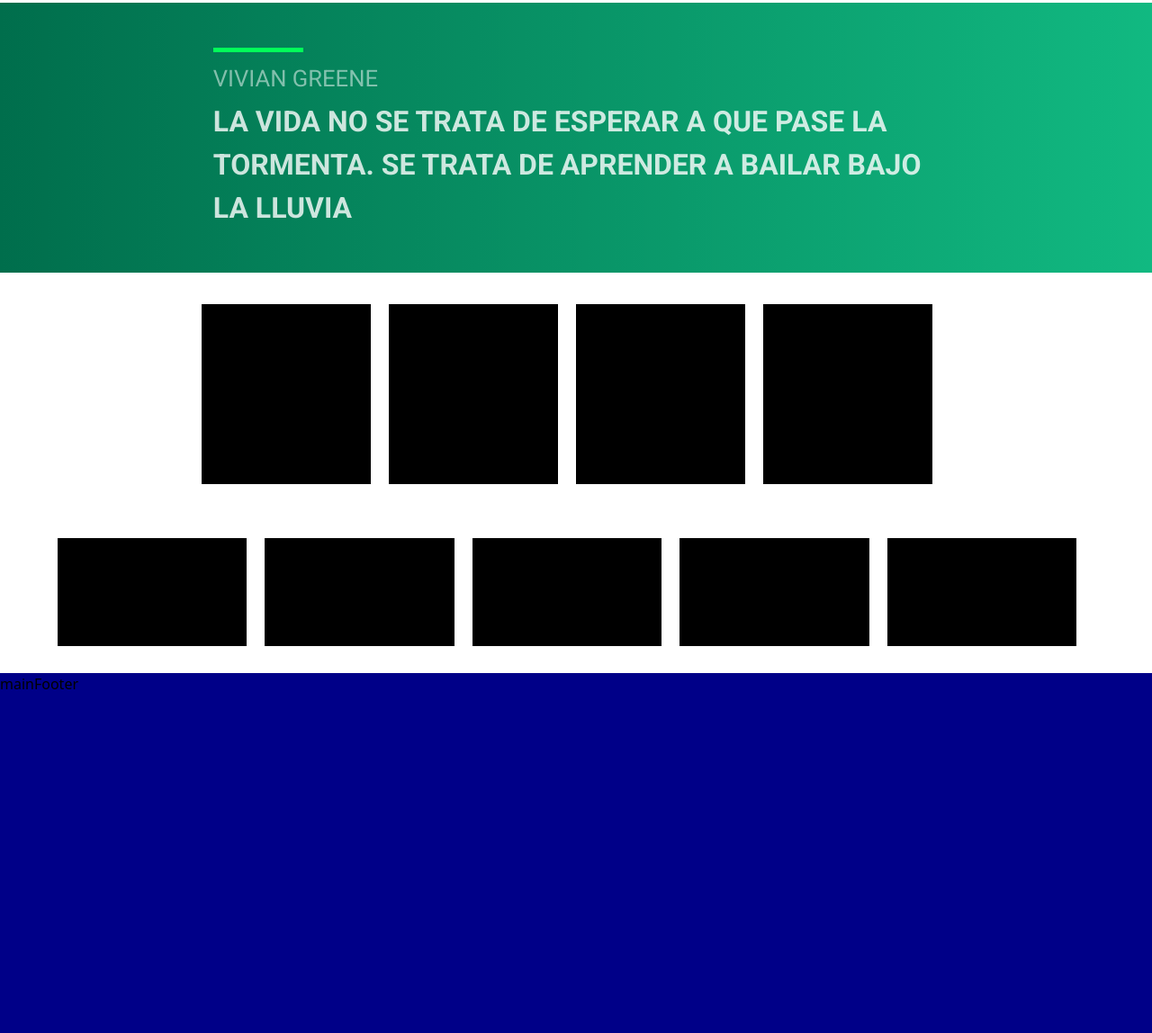
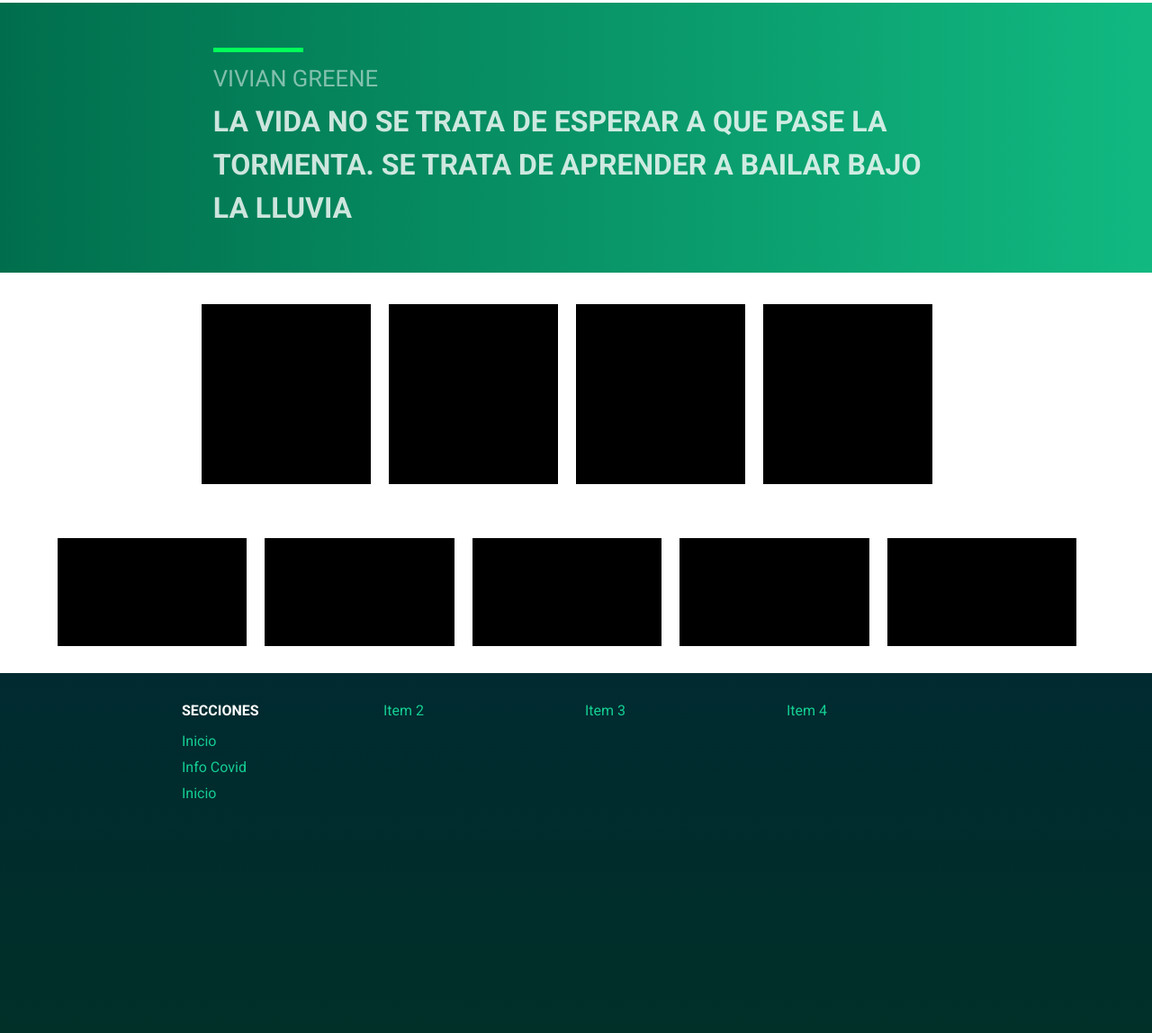
Before and after one commit to mdgdeveloper/csschallenges, a plain HTML site: page eventmanager/index.html in a window 1280 px wide. Shown: the part 1412-2560 px from the top of the page at 90% size. Drawn offline with nearby package versions, Linux system fonts and the light colour scheme.

Commit message:
Eventor 0.1: Ligth update. Structure basis.

```diff
--- a/eventmanager/index.html
+++ b/eventmanager/index.html
@@ -279,6 +279,7 @@
         <div class="item"></div>
         <div class="item"></div>
         <div class="item"></div>
+
       </div>
     </div>
     <div class="logoFooter">
@@ -290,6 +291,33 @@
         <div class="logo"></div>
       </div>
     </div>
-    <div class="mainFooter">mainFooter</div>
+    <div class="mainFooter">
+      <div class="footer-grid">
+        <div class="footer-item">
+          <div class="footer-information">
+            <h3>Secciones</h3>
+            <ul>
+              <li>Inicio</li>
+              <li>Info Covid</li>
+              <li>Inicio</li>
+
+            </ul>
+          </div>
+          <div class="footer-social-media"></div>
+        </div>
+        <div class="footer-item">
+          Item 2
+        </div>
+        <div class="footer-item">
+          Item 3
+        </div>
+        <div class="footer-item">
+          Item 4
+        </div>
+
+      </div>
+
+
+    </div>
   </body>
 </html>
--- a/eventmanager/styles/main.css
+++ b/eventmanager/styles/main.css
@@ -362,6 +362,7 @@ Top Footer
 
 .topFooter .box {
     display: flex;
+    justify-content: center;
     width: 65%;
     margin: 35px auto 0 auto;
 }
@@ -386,8 +387,10 @@ Logo Footer
 
 .logoFooter .logo-grid{
     display:flex;
+    justify-content: center;
     width: 90%;
     margin: 10px auto 0 auto;
+
 }
 
 .logoFooter .logo-grid .logo{
@@ -404,7 +407,35 @@ mainFooter
 */
 .mainFooter{
     height: 400px;
-    background: #008;
+    background: linear-gradient(to bottom, rgb(0,42,48),rgb(0, 48, 40));
+
+}
 
 
+.mainFooter .footer-grid{
+    display:flex;
+    justify-content: center;
+    width: 70%;
+    margin: 0 auto 0 auto;
 }
+
+.mainFooter .footer-item{
+    font-family: Roboto;
+    padding: 30px 10px 30px 10px;
+    width: 400px;
+    margin-right: 5px;
+    color: rgb(21, 206, 147)
+}
+
+.mainFooter .footer-item h3{
+    color: white;
+    text-transform: uppercase;
+    font-weight: bold;
+}
+
+.mainFooter ul {
+    margin-top: 10px;
+}
+.mainFooter ul li{
+    padding-bottom: 5px;
+}
```
